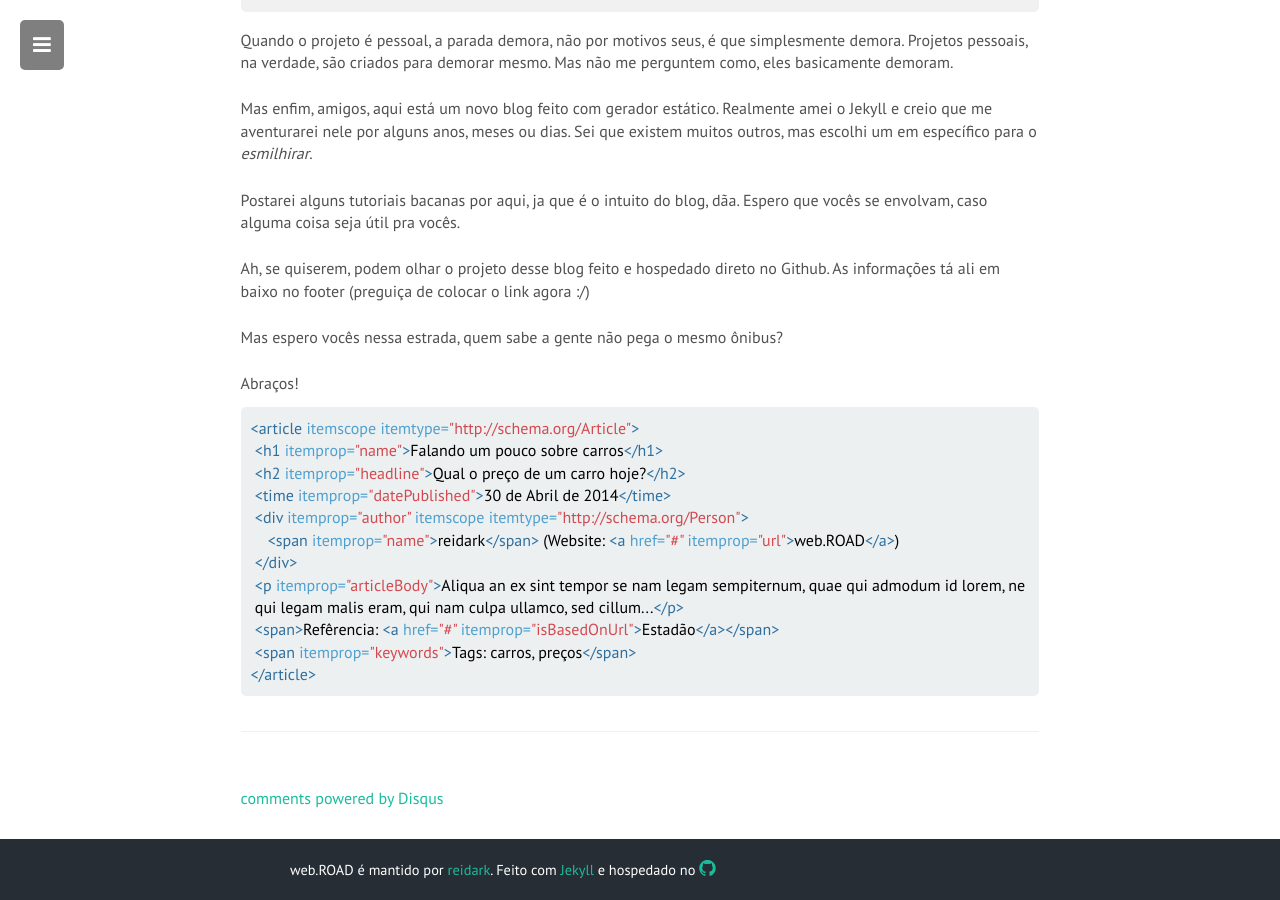
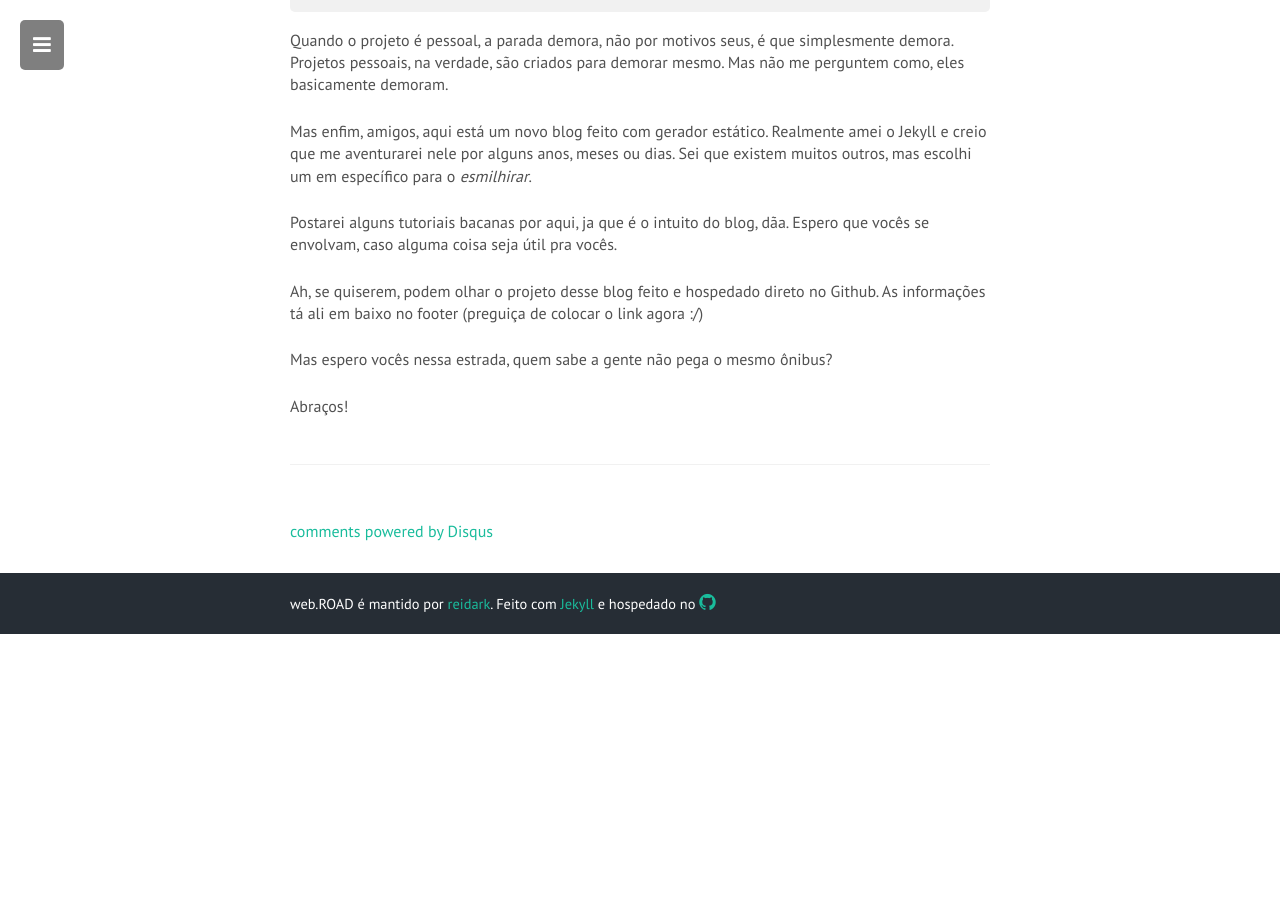
Before and after one commit to reidark/reidark.github.io, a Jekyll site: the page built from _posts/2014-04-29-casa-ferreiro-espeto-de-pau.markdown, in a window 1280 px wide and 900 px high, scrolled down 661 px. Built offline with Jekyll 4.4.1, drawn with Linux system fonts in a browser that asks for light colours; nearby versions of some CDN libraries; comment, search, counter and statistics services are not loaded; after the commit the page ends 1295 px from its top, so only the background shows below that.

Commit message:
Teste feito.

```diff
--- a/_posts/2014-04-29-casa-ferreiro-espeto-de-pau.markdown
+++ b/_posts/2014-04-29-casa-ferreiro-espeto-de-pau.markdown
@@ -25,20 +25,3 @@ Ah, se quiserem, podem olhar o projeto desse blog feito e hospedado direto no Gi
 Mas espero vocês nessa estrada, quem sabe a gente não pega o mesmo ônibus?
 
 Abraços!
-
-{% highlight html %}
-
-<article itemscope itemtype="http://schema.org/Article">
- <h1 itemprop="name">Falando um pouco sobre carros</h1>
- <h2 itemprop="headline">Qual o preço de um carro hoje?</h2>
- <time itemprop="datePublished">30 de Abril de 2014</time>
- <div itemprop="author" itemscope itemtype="http://schema.org/Person">
-    <span itemprop="name">reidark</span> (Website: <a href="#" itemprop="url">web.ROAD</a>)
- </div>
- <p itemprop="articleBody">Aliqua an ex sint tempor se nam legam sempiternum, quae qui admodum id lorem, ne
- qui legam malis eram, qui nam culpa ullamco, sed cillum...</p>
- <span>Refêrencia: <a href="#" itemprop="isBasedOnUrl">Estadão</a></span>
- <span itemprop="keywords">Tags: carros, preços</span>
-</article>
-
-{% endhighlight %}
```
